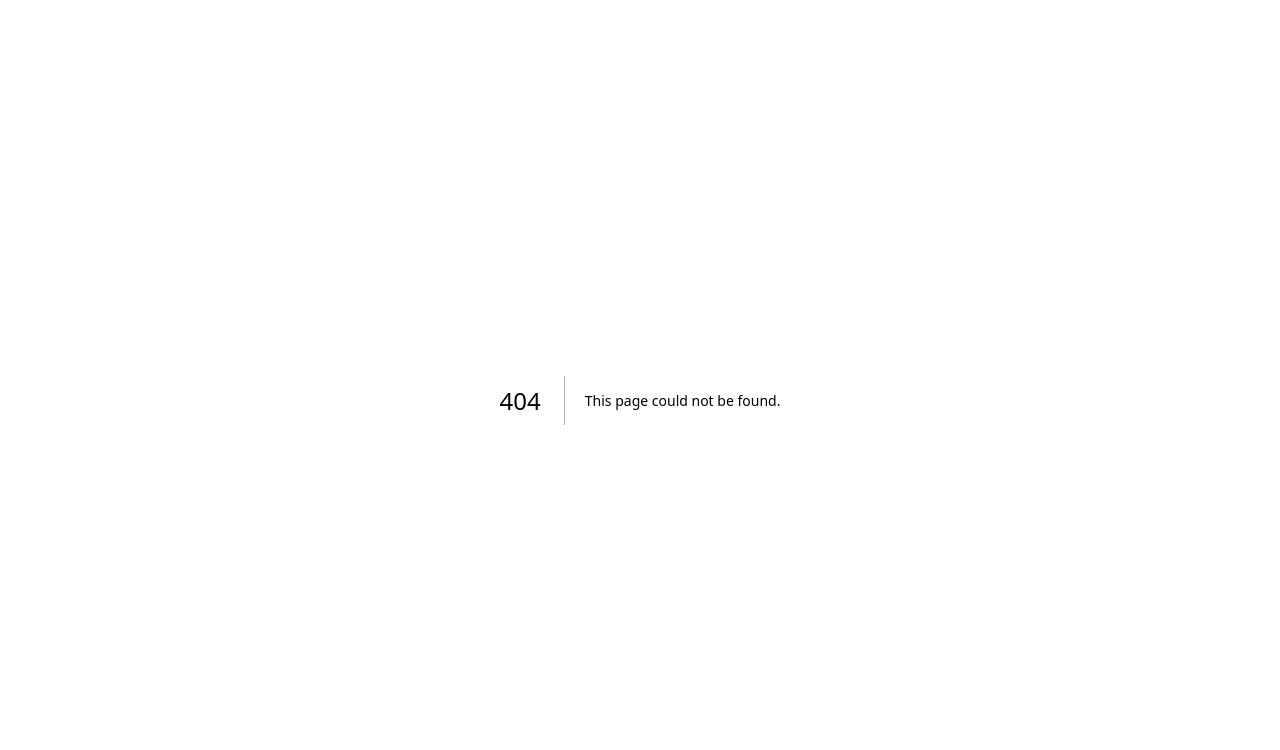
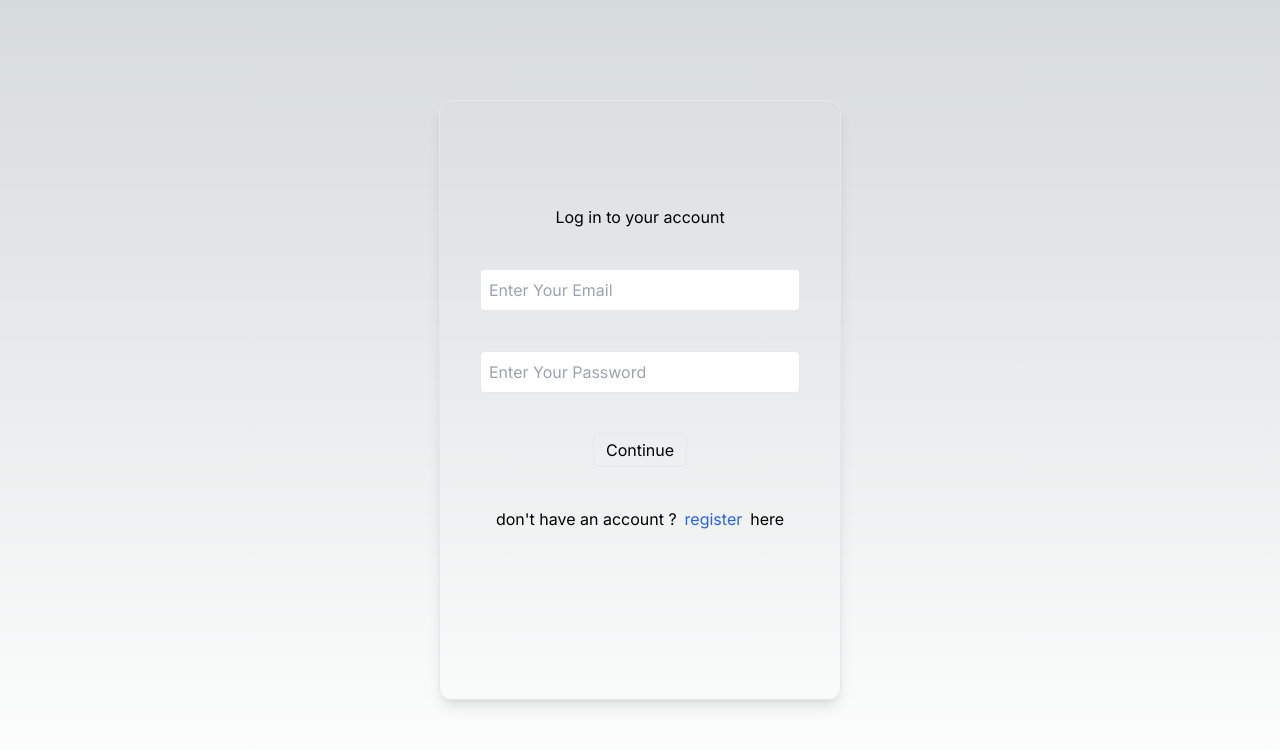
Before and after one commit to Ankit8295/xenon-chat-app, a Next.js app: page /login in a window 1280 px wide. Before the commit this address had no page. Shown: the top 750 px of the page. Built offline with nearby package versions, Linux system fonts and the light colour scheme.

Commit message:
created seperated login/register page

```diff
--- /dev/null
+++ b/src/app/login/page.tsx
@@ -0,0 +1,10 @@
+import LoginForm from "@/src/components/loginForm/LoginForm";
+import React from "react";
+
+export default function page() {
+  return (
+    <div className="my-auto border px-10 py-16 shadow-lg rounded-xl min-h-[600px] flex flex-col justify-between">
+      <LoginForm />
+    </div>
+  );
+}
--- a/src/app/page.tsx
+++ b/src/app/page.tsx
@@ -1,28 +1,9 @@
 "use client";
-import { useRef, useState } from "react";
-import { redirect, useSearchParams } from "next/navigation";
+import { redirect } from "next/navigation";
 import { useSession } from "next-auth/react";
-import PageWrapper from "../components/ui/PageWrapper";
-import LoginForm from "../components/loginForm/LoginForm";
-import RegisterForm from "../components/registerForm/RegisterForm";
 
 export default function Page() {
   const { status } = useSession();
-  const [register, setRegister] = useState<boolean>();
   if (status === "authenticated") redirect("/home");
-  return (
-    <div className=" my-auto border px-10 py-16 shadow-lg rounded-xl min-h-[600px] flex flex-col justify-between">
-      {register ? <RegisterForm /> : <LoginForm />}
-      <div>
-        {register ? "already have an account ?" : "don't have an account ?"}
-        <span
-          className="px-2 text-blue-600 cursor-pointer"
-          onClick={() => setRegister((prev) => !prev)}
-        >
-          {register ? "log in" : "register"}
-        </span>
-        here
-      </div>
-    </div>
-  );
+  else redirect("/login");
 }
--- /dev/null
+++ b/src/app/register/page.tsx
@@ -0,0 +1,10 @@
+import RegisterForm from "@/src/components/registerForm/RegisterForm";
+import React from "react";
+
+export default function page() {
+  return (
+    <div className="my-auto border px-10 py-16 shadow-lg rounded-xl min-h-[600px] flex flex-col justify-between">
+      <RegisterForm />
+    </div>
+  );
+}
--- a/src/components/form-input/FormInput.tsx
+++ b/src/components/form-input/FormInput.tsx
@@ -41,7 +41,7 @@ export default function FormInput({
           </p>
         )}
         <textarea
-          className="border shadow-md text-base flex-1 w-full rounded p-2 active:outline-hero focus:outline-hero"
+          className="border shadow-md text-base text-black  flex-1 w-full rounded p-2 active:outline-hero focus:outline-hero"
           rows={row}
           style={{ resize: "none" }}
           {...register(registerValue, {
@@ -64,7 +64,7 @@ export default function FormInput({
         </p>
       )}
       <input
-        className="border border-hero text-base flex-1 w-full rounded p-2 active:outline-hero focus:outline-hero"
+        className="border border-hero text-base text-black flex-1 w-full rounded p-2 active:outline-hero focus:outline-hero"
         type={type}
         {...register(registerValue, {
           required: registerReq,
--- a/src/components/loginForm/LoginForm.tsx
+++ b/src/components/loginForm/LoginForm.tsx
@@ -1,16 +1,20 @@
+"use client";
 import { signIn } from "next-auth/react";
 import { useSearchParams } from "next/navigation";
-import React, { useRef } from "react";
+import React, { useState } from "react";
 import PrimaryButton from "../ui/button/PrimaryButton";
 import { LoginFormSchema } from "@/src/utils/types/loginForm";
 import { SubmitHandler, useForm } from "react-hook-form";
 import FormInput from "../form-input/FormInput";
+import Link from "next/link";
 
 type Props = {};
 
 export default function LoginForm({}: Props) {
   const searchParams = useSearchParams();
   const url = searchParams?.get("callbackUrl") || "/home";
+  const [loginError, setLoginError] = useState("");
+  const paramError = searchParams?.get("error");
 
   const {
     register,
@@ -19,12 +23,14 @@ export default function LoginForm({}: Props) {
   } = useForm<LoginFormSchema>();
 
   const submit: SubmitHandler<LoginFormSchema> = async (data) => {
+    if (data.email && data.password) {
       return await signIn("credentials", {
         email: data.email,
         password: data.password,
         redirect: true,
         callbackUrl: url,
       });
+    } else setLoginError("Please enter valid credentials");
   };
   return (
     <form
@@ -44,7 +50,20 @@ export default function LoginForm({}: Props) {
         registerValue="password"
         placeholder="Enter Your Password"
       />
-      <PrimaryButton type="submit">Continue</PrimaryButton>
+      <PrimaryButton type="submit">
+        {paramError
+          ? "Retry with Valid Credentials"
+          : loginError
+          ? loginError
+          : "Continue"}
+      </PrimaryButton>
+      <div>
+        don&apos;t have an account ?
+        <Link href={"/register"} className="px-2 text-blue-600 cursor-pointer">
+          register
+        </Link>
+        here
+      </div>
     </form>
   );
 }
--- a/src/components/registerForm/RegisterForm.tsx
+++ b/src/components/registerForm/RegisterForm.tsx
@@ -1,10 +1,10 @@
+"use client";
 import { RegisterFormSchema } from "@/src/utils/types/loginForm";
-import { signIn } from "next-auth/react";
-import { useSearchParams } from "next/navigation";
-import React, { useRef } from "react";
 import { SubmitHandler, useForm } from "react-hook-form";
 import FormInput from "../form-input/FormInput";
+import { redirect } from "next/navigation";
 import PrimaryButton from "../ui/button/PrimaryButton";
+import Link from "next/link";
 
 type Props = {};
 
@@ -27,7 +27,7 @@ export default function RegisterForm({}: Props) {
         password: data.password,
       }),
     });
-    console.log(await res.json());
+    redirect("/login");
   };
   return (
     <form
@@ -38,7 +38,7 @@ export default function RegisterForm({}: Props) {
       <FormInput
         type="text"
         register={register}
-        registerValue="name"
+        registerValue="username"
         placeholder="Full Name"
         registerReq={true}
       />
@@ -57,6 +57,13 @@ export default function RegisterForm({}: Props) {
         placeholder="password"
       />
       <PrimaryButton type="submit">Continue</PrimaryButton>
+      <div>
+        already have an account ?
+        <Link href={"/login"} className="px-2 text-blue-600 cursor-pointer">
+          log in
+        </Link>
+        here
+      </div>
     </form>
   );
 }
--- a/src/lib/jwt.ts
+++ b/src/lib/jwt.ts
@@ -20,7 +20,6 @@ export function verifyJwt(token: string) {
     const decoded = jwt.verify(token, secret_key);
     return decoded as JwtPayload;
   } catch (err) {
-    console.log(err);
     return null;
   }
 }
```
Lines whose indentation alone changed are shown as unchanged.
